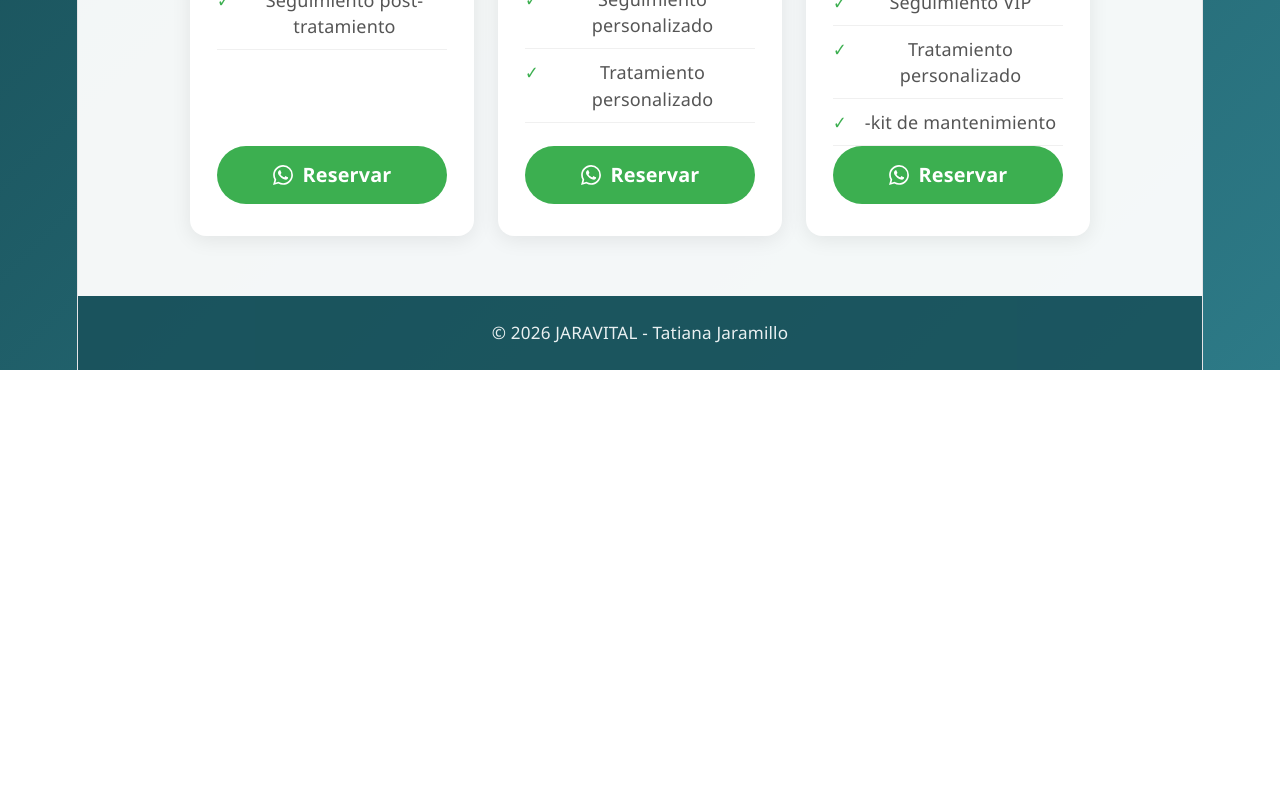
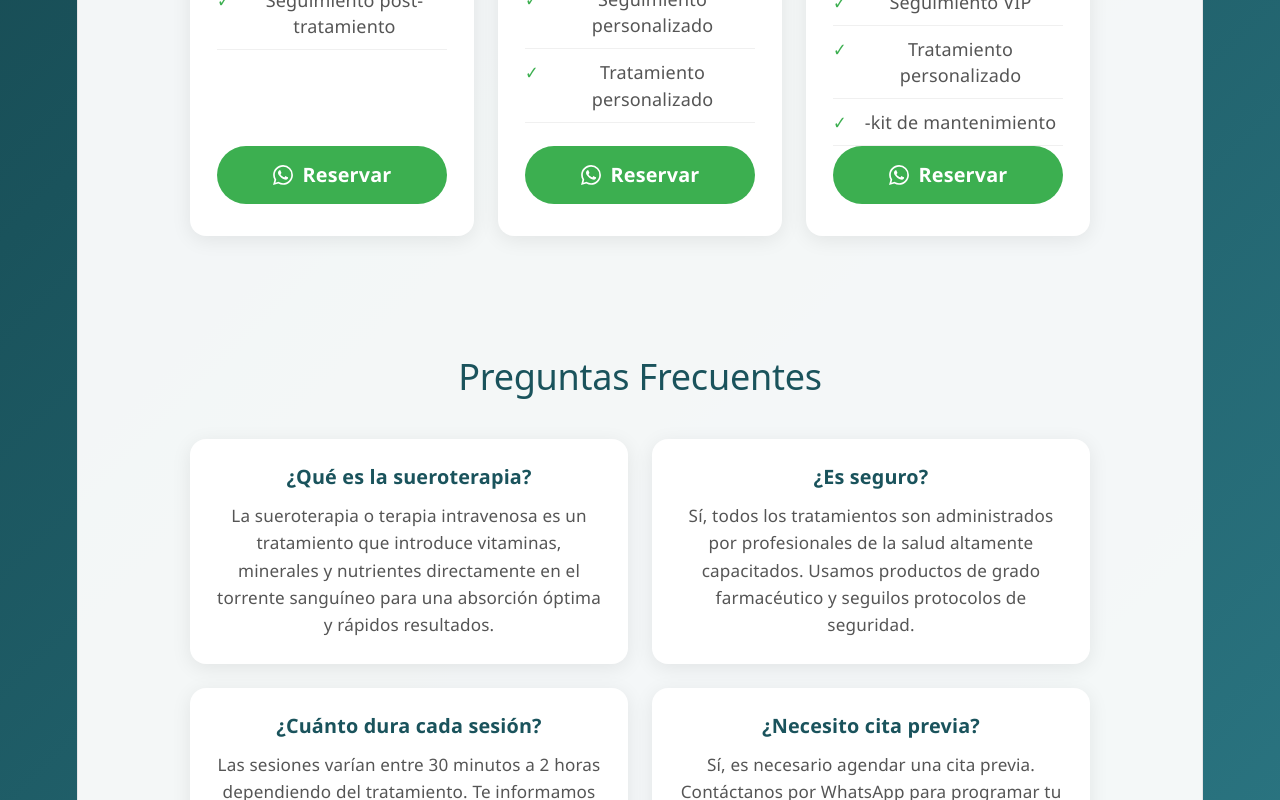
Before and after one commit to rubenchomazo/sueroterapia-web, a React (Vite) app: page / in a window 1280 px wide. Shown: the part 2000-2800 px from the top of the page. Before the commit the page ends 2370 px from the top, so only its background shows below. Built offline with nearby package versions, Linux system fonts and the light colour scheme.

Commit message:
Add hero, services, packages, steps, FAQ sections with scroll animations

```diff
--- a/src/App.css
+++ b/src/App.css
@@ -511,5 +511,46 @@ body {
 
   .services {
     padding: 40px 20px;
-  }
 }
+}
+
+.faq {
+  background: rgba(255, 255, 255, 0.95);
+  padding: 60px 40px;
+}
+
+.faq h2 {
+  text-align: center;
+  color: var(--primary);
+  font-size: 2rem;
+  margin-bottom: 40px;
+}
+
+.faq-grid {
+  display: grid;
+  grid-template-columns: repeat(auto-fit, minmax(300px, 1fr));
+  gap: 24px;
+  max-width: 900px;
+  margin: 0 auto;
+}
+
+.faq-item {
+  background: var(--white);
+  border-radius: 16px;
+  padding: 25px;
+  box-shadow: 0 4px 20px rgba(0, 0, 0, 0.08);
+}
+
+.faq-item h3 {
+  color: var(--primary);
+  font-size: 1.1rem;
+  margin-bottom: 12px;
+}
+
+.faq-item p {
+  color: #555;
+  font-size: 0.95rem;
+  line-height: 1.6;
+}
+
+.footer {
--- a/src/App.jsx
+++ b/src/App.jsx
@@ -1,14 +1,36 @@
-import { useState } from 'react'
+import { useState, useEffect, useRef } from 'react'
 import logoPng from './logo.png'
 import suero1Png from './assets/suero1.png'
 import suero2Png from './assets/conjuntosueros.png'
 import suero3Png from './assets/conjuntosueros2.png'
-import fondoPng from './assets/fondo.png'
+import principal2Png from './assets/principal2.png'
 import './App.css'
 
 function App() {
   const tatianaPhone = "3014093245"
   const [selectedService, setSelectedService] = useState(null)
+  const stepsRef = useRef(null)
+  const servicesRef = useRef(null)
+  const faqRef = useRef(null)
+
+  useEffect(() => {
+    const observer = new IntersectionObserver(
+      (entries) => {
+        entries.forEach((entry) => {
+          if (entry.isIntersecting) {
+            entry.target.classList.add('visible')
+          }
+        })
+      },
+      { threshold: 0.1 }
+    )
+
+    document.querySelectorAll('.fade-in').forEach((el) => {
+      observer.observe(el)
+    })
+
+    return () => observer.disconnect()
+  }, [])
 
 const services = [
     {
@@ -50,6 +72,15 @@ const steps = [
     { number: "2", title: "Evaluación médica", description: "Valoramos tu estado de salud y necesidades" },
     { number: "3", title: "Aplicación del tratamiento", description: "Recibirás tu terapia de forma segura y cómoda" },
     { number: "4", title: "Seguimiento", description: "Te acompañamos en todo tu proceso de bienestar" }
+  ]
+
+  const faqs = [
+    { question: "¿Qué es la sueroterapia?", answer: "La sueroterapia o terapia intravenosa es un tratamiento que introduce vitaminas, minerales y nutrientes directamente en el torrente sanguíneo para una absorción óptima y rápidos resultados." },
+    { question: "¿Es seguro?", answer: "Sí, todos los tratamientos son administrados por profesionales de la salud altamente capacitados. Usamos productos de grado farmacéutico y seguilos protocolos de seguridad." },
+    { question: "¿Cuánto dura cada sesión?", answer: "Las sesiones varían entre 30 minutos a 2 horas dependiendo del tratamiento. Te informamos previamente sobre el tiempo estimado." },
+    { question: "¿Necesito cita previa?", answer: "Sí, es necesario agendar una cita previa. Contáctanos por WhatsApp para programar tu sesión y recibir información detallada." },
+    { question: "¿Hay efectos secundarios?", answer: "Los efectos secundarios son mínimos y raros. Puede haber leve molestia en el sitio de aplicación o ligeros mareos temporales." },
+    { question: "¿Quién puede recibir tratamiento?", answer: "La mayoría de adultos saludables pueden recibir tratamiento. Realizamos una evaluación médica previa para déterminer si es适合 para ti." }
   ]
 
   const getArrow = () => (
@@ -116,7 +147,7 @@ const steps = [
 
   return (
     <div className="app">
-      <section className="hero" style={{ backgroundImage: `url(${fondoPng})` }}>
+      <section className="hero" style={{ backgroundImage: `url(${principal2Png})` }}>
         <div className="hero-overlay"></div>
         <div className="hero-content">
           <img src={logoPng} alt="JARAVITAL" className="hero-logo" />
@@ -135,11 +166,11 @@ const steps = [
         </div>
       </section>
 
-      <section className="steps">
+      <section className="steps fade-in">
         <h2>¿Cómo funciona?</h2>
         <div className="steps-grid">
           {steps.map((step, index) => (
-            <div key={step.number} className="step-card">
+            <div key={step.number} className={`step-card fade-in stagger-${index + 1}`}>
               <div className="step-icon">
                 {index === 0 && getArrow()}
                 {index === 1 && <svg viewBox="0 0 24 24" fill="none" stroke="currentColor" strokeWidth="2"><path d="M9 11l3 3L22 4"/><path d="M21 12v7a2 2 0 01-2 2H5a2 2 0 01-2-2V5a2 2 0 012-2h11"/></svg>}
@@ -153,13 +184,13 @@ const steps = [
         </div>
       </section>
 
-      <section className="services">
+      <section className="services fade-in">
         <h2>Nuestros Servicios</h2>
         <div className="services-grid">
-          {services.map((service) => (
+          {services.map((service, index) => (
             <div
               key={service.id}
-              className="service-card"
+              className={`service-card fade-in stagger-${index + 1}`}
               onClick={() => setSelectedService(service)}
             >
               {service.image && (
@@ -212,11 +243,11 @@ const steps = [
         </div>
       )}
 
-      <section className="packages">
+      <section className="packages fade-in">
         <h2>Nuestros Paquetes</h2>
         <div className="packages-grid">
           {packages.map((pkg, i) => (
-            <div key={i} className={`package-card ${pkg.highlight ? 'highlight' : ''}`}>
+            <div key={i} className={`package-card ${pkg.highlight ? 'highlight' : ''} fade-in stagger-${(i % 3) + 1}`}>
               {pkg.highlight && <span className="popular-badge">Más popular</span>}
               <h3>{pkg.name}</h3>
               {pkg.originalPrice && <span className="original-price">{pkg.originalPrice}</span>}
@@ -238,6 +269,18 @@ const steps = [
         </div>
       </section>
 
+      <section className="faq fade-in">
+        <h2>Preguntas Frecuentes</h2>
+        <div className="faq-grid">
+          {faqs.map((faq, index) => (
+            <div key={index} className={`faq-item fade-in stagger-${(index % 4) + 1}`}>
+              <h3>{faq.question}</h3>
+              <p>{faq.answer}</p>
+            </div>
+          ))}
+        </div>
+      </section>
+
       <footer className="footer">
         <p>© 2026 JARAVITAL - Tatiana Jaramillo</p>
       </footer>
```
Also changed, not shown: src/assets/princioal.png (added), src/assets/principal2.png (added).
